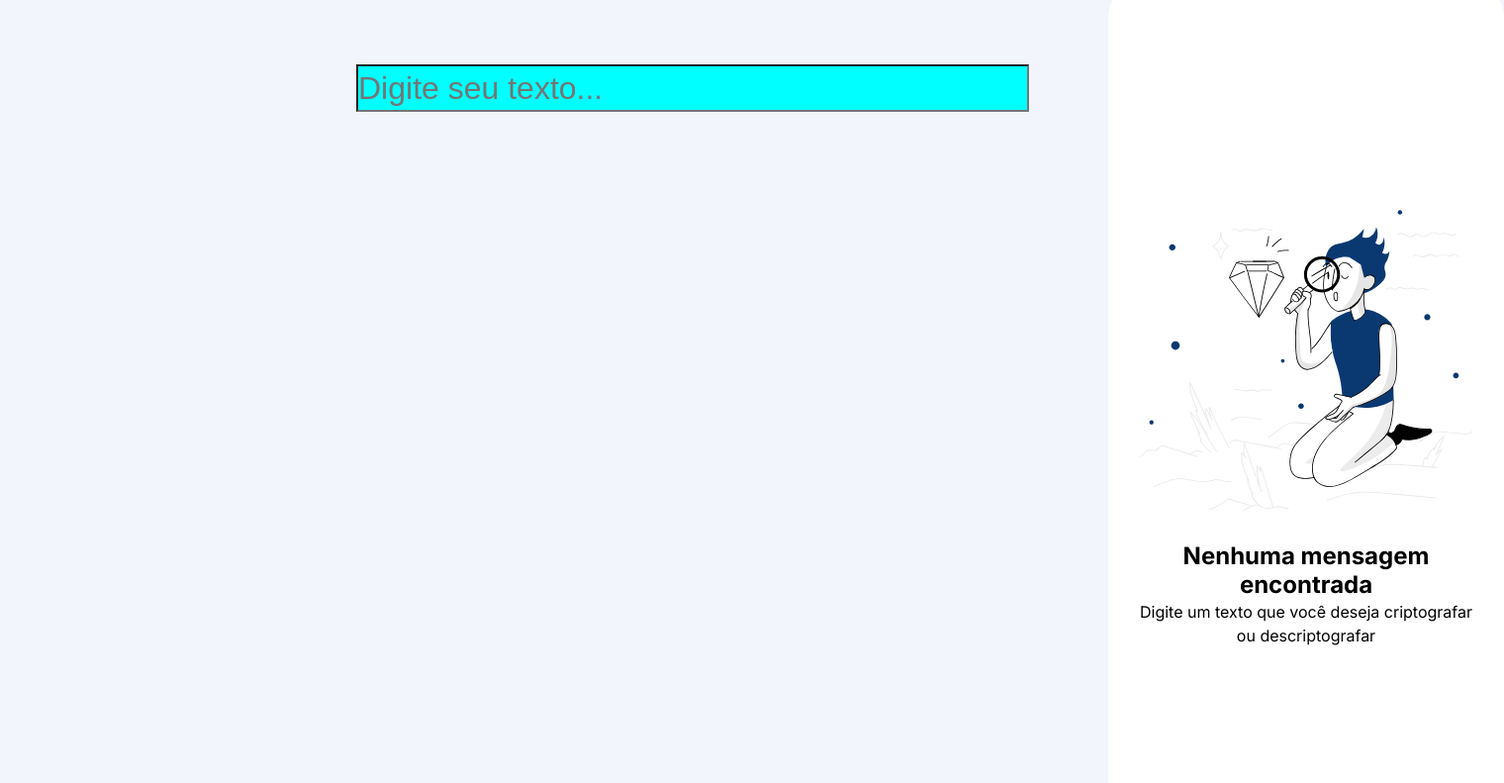
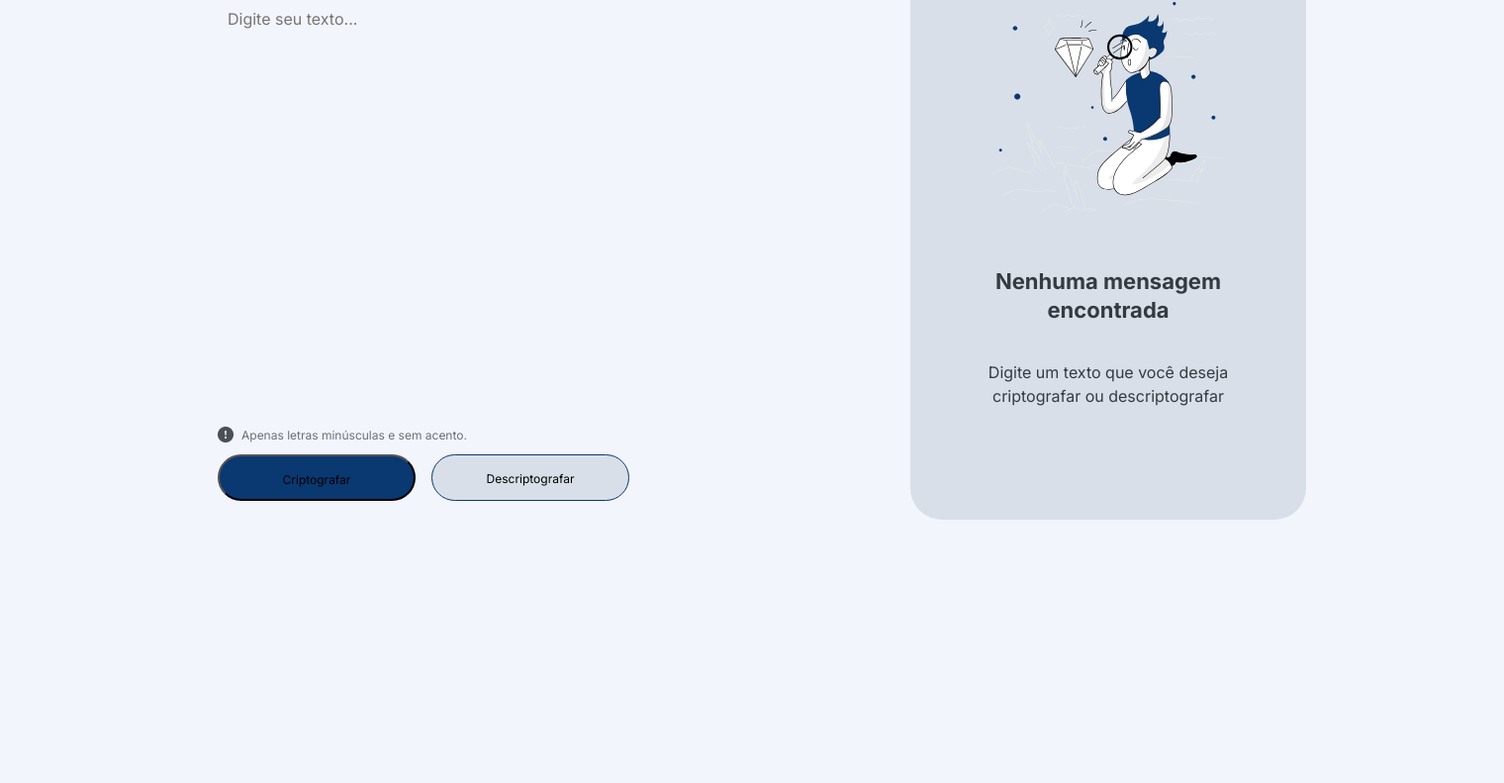
Before and after one commit to raonircl/Challenge_ONE_01-Decodificador_de_texto, a plain HTML site: page index.html in a window 1280 px wide. Shown: the part 103-894 px from the top of the page at 99% size, 1520 px wide, since content can reach past the window. After the commit the page ends 800 px from the top, so only its background shows below. Drawn offline with Linux system fonts and the light colour scheme.

Commit message:
stlye: elementos css

```diff
--- a/index.html
+++ b/index.html
@@ -1,32 +1,51 @@
 <!DOCTYPE html>
-<html lang="en">
+<html lang="pt-br">
+
 <head>
-    <meta charset="UTF-8">
-    <meta name="viewport" content="width=device-width, initial-scale=1.0">
-    <link rel="stylesheet" href="./src/assets/css/style.css">
-    <link rel="stylesheet" href="./src/assets/css/variables.css">
+    <meta charset="UTF-8" />
+    <meta name="viewport" content="width=device-width, initial-scale=1.0" />
+    <link rel="stylesheet" href="./src/assets/css/style.css" />
+    <link rel="stylesheet" href="./src/assets/css/variables.css" />
     <title>Challenge One - Decodificador de Texto</title>
 </head>
+
 <body>
+    <div class="container">
         <header>
-        <div id="logo"></div>
+            <div id="logo">
+                <img src="./src/assets/img/logo.png" alt="Logo" />
+            </div>
         </header>
 
         <main>
-        <div>
-        <input id="texto" type="text" placeholder="Digite seu texto...">
+            <div id="texto">
+                <textarea id="textarea" cols="50" rows="10" placeholder="Digite seu texto..."></textarea>
+
+                <div id="frame1">
+                    <img src="./src/assets/img/bi_exclamation-circle-fill.png" alt="" />
+                    <p>Apenas letras minúsculas e sem acento.</p>
                 </div>
+                <div id="frame3">
+                    <button id="button1">Criptografar</button>
+                    <button id="button2">Descriptografar</button>
+                </div>
+            </div>
+
             <div id="rectangle-1">
-            <img src="./src/assets/img/High quality products 1 1.svg" alt="">
+                <img src="./src/assets/img/High quality products 1 1.svg" alt="" />
                 <div id="frame5">
                     <h4>Nenhuma mensagem encontrada</h4>
-                <p>Digite um texto que você deseja criptografar ou descriptografar</p>
+                    <p>
+                        Digite um texto que você deseja criptografar ou descriptografar
+                    </p>
                 </div>
             </div>
+
         </main>
+    </div>
 
     <footer>
-
     </footer>
 </body>
+
 </html>
--- a/src/assets/css/style.css
+++ b/src/assets/css/style.css
@@ -8,10 +8,9 @@
 }
 
 body {
-    height: 100vh;
     background-color: var(--light-blue-100);
-    display: flex;
-    font-family: 'Inter', sans-serif;
+    background-repeat: no-repeat;
+    background-size: cover;
 }
 
 header {
@@ -21,60 +20,146 @@ header {
     top: 40px;
     left: 40px;
     gap: 40px;
-    background-color: aqua;
 }
 
 #logo {
     background-image: url('../img/Logo.png');
-    width: 120px;
     height: 48px;
 }
 
+.container {
+    width: 100%;
+    height: 100%;
+    margin: 0 auto;
+    box-sizing: border-box;
+    display: flex;
+}
+
+#texto {
+    position: relative;
+    width: 100%;
+    height: 48px;
+    top: 100px;
+    left: 100px;
+}
+
+#texto textarea {
+    font-family: 'Inter', sans-serif;
+    font-size: 1rem;
+    font-weight: 400;
+    line-height: 1.5;
+    letter-spacing: 0em;
+    text-align: left;
+    color: var(--dark-blue-300);
+    border-radius: 32px;
+    padding: 10px;
+    border: none;
+    background-color: transparent;
+    resize: none;
+    width: 100%;
+}
+
+#frame1 {
+    position: relative;
+    width: 252px;
+    height: 18px;
+    top: 170px;
+    gap: 8px;
+    display: flex;
+}
+
+#frame1 img {
+    width: 16px;
+    height: 16px;
+}
+
+#frame1 p {
+    font-family: 'Inter', sans-serif;
+    font-size: 12px;
+    font-weight: 400;
+    line-height: 18px;
+    letter-spacing: 0em;
+    text-align: left;
+    opacity: 0.8;
+    color: var(--gray-400);
+}
+
+#frame3 {
+    display: flex;
+    position: relative;
+    top: 180px;
+    flex-wrap: wrap;
+    gap: 16px;
+}
+
+#frame3 button {
+    width: 100%;
+    max-width: 200px;
+    height: 47px;
+    padding: 14px;
+    border-radius: 25px;
+    font-family: 'Inter', sans-serif;
+    font-size: 12px;
+    font-weight: 400;
+    line-height: 19px;
+    letter-spacing: 0em;
+    text-align: center;
+}
+
+
+#frame3 #button1 {
+    background-color: var(--dark-blue-300);
+}
+
+#frame3 #button2 {
+    background-color: #d8dfe8;
+    border: 1px solid var(--dark-blue-300);
+}
+
 #rectangle-1 {
+    box-sizing: border-box;
     position: relative;
-    width: 400px;
-    height: 944px;
-    top: 40px;
-    left: 1000px;
+    width: 80%;
+    max-width: 400px;
+    height: 580px;
+    left: 800px;
     border-radius: 32px;
-    background-color: #ffffff;
+    background-color: #d8dfe8;
     display: flex;
     justify-content: center;
     align-items: center;
     flex-direction: column;
 }
 
+#rectangle-1 img {
+    width: 100%;
+    max-width: 235px;
+    height: auto;
+}
+
 #frame5 {
-    margin: 32px;
-    width: 336px;
-    height: 122px;
-    top: 619px;
-    left: 1032px;
-    gap: 16px;
+    width: 100%;
+    max-width: 400px;
+    box-sizing: border-box;
+    padding: 20px;
+    text-align: center;
 }
 
 #frame5 h4 {
-    font-size: 24px;
-    line-height: 28.8px;
-    text-align: center;
+    font-family: 'Inter', sans-serif;
+    font-size: 22px;
+    line-height: 29px;
+    letter-spacing: 0em;
+    color: var(--gray-500);
+    margin: 10%;
 }
 
 #frame5 p {
+    font-family: 'Inter', sans-serif;
     font-size: 16px;
     font-weight: 400;
     line-height: 24px;
     letter-spacing: 0em;
-    text-align: center;
+    color: var(--gray-500);
+    margin: 10%;
 }
-
-#texto {
-    position: relative;
-    width: 680px;
-    height: 48px;
-    top: 168px;
-    left: 240px;
-    font-size: 32px;
-    line-height: 48px;
-    color: var(--dark-blue-300);
-    background-color: aqua;
-}
```
Lines whose indentation alone changed are shown as unchanged.
